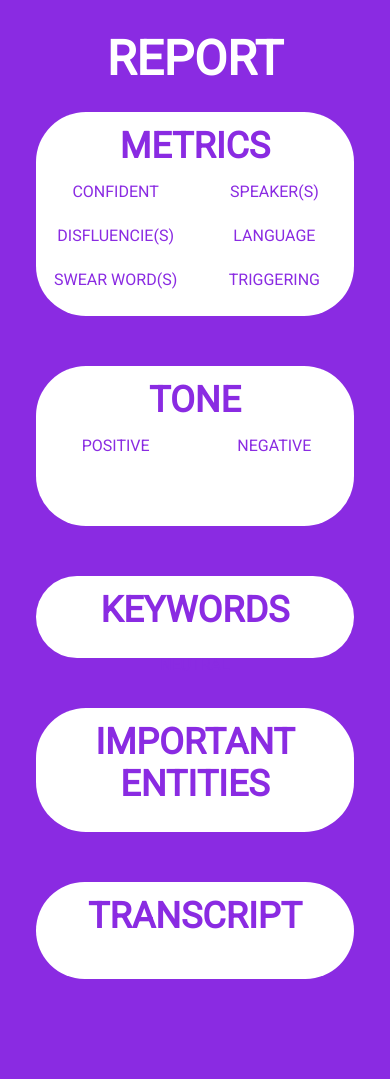
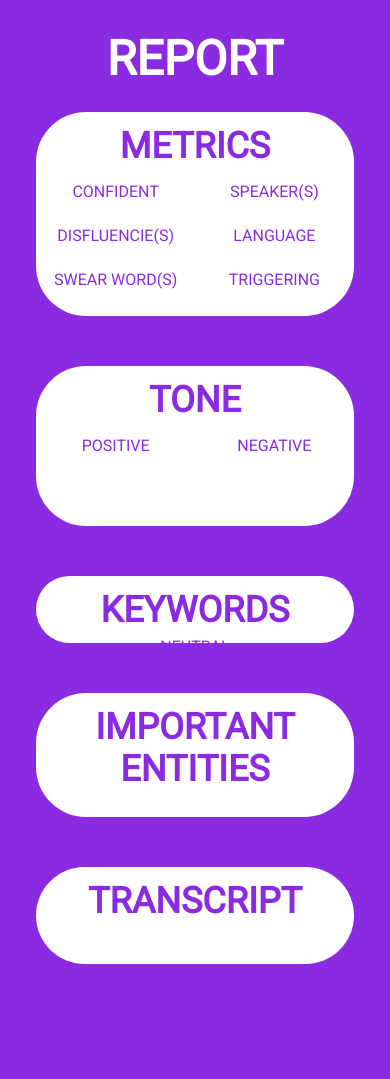
Before and after one commit to AvramBaicu/AudioAssembly, a Flask app: template AudioAssembly/templates/report.html in a window 390 px wide. After the commit the page ends 964 px from the top, so only its background shows below. Run offline with Flask 2, Linux system fonts and the light colour scheme; the template is opened without the code that fills it, so the values that code supplies are empty.

Commit message:
Update report.css

```diff
--- a/AudioAssembly/static/report.css
+++ b/AudioAssembly/static/report.css
@@ -64,23 +64,9 @@ body {
   font-size: 48px;
 }
 
-.list {
-  display: flex;
-  flex-direction: column;
-  margin-top: 15px;
-  margin-left: 100px;
-}
-
 .data {
   color: rgb(160, 102, 215);
   font-size: 48px;
-  font-weight: bold;
-}
-
-.element {
-  color: rgb(160, 102, 215);
-  font-size: 48px;
-  margin-bottom: 15px;
   font-weight: bold;
 }
 
@@ -109,32 +95,33 @@ body {
     position: absolute;
     margin-left: auto;
     margin-right: auto;
-    top: 655px;
+    top: 637px;
     left: 0;
     right: 0;
     text-align: center;
   }
 
   .text,
-  .element,
   .data,
   .metric {
-    font-size: 36px;
+    font-size: 32px;
   }
 
   .label {
     font-size: 16px;
   }
 
-  .element {
+  .metric-container {
+    width: 100%;
+  }
+
+  .metric-subcontainer {
     margin-left: 0;
     text-align: start;
   }
 
-  .list,
   .metrics,
-  .text,
-  .metric-subcontainer {
+  .text {
     margin-left: 0;
     text-align: center;
   }
@@ -163,10 +150,10 @@ body {
     font-size: 36px;
     text-align: center;
   }
+}
 
-  .text {
-    font-size: 24px;
-    padding-left: 0;
-    text-align: center;
+@media only screen and (max-width: 361px) {
+  .neutral {
+    top: 658px;
   }
 }
```
